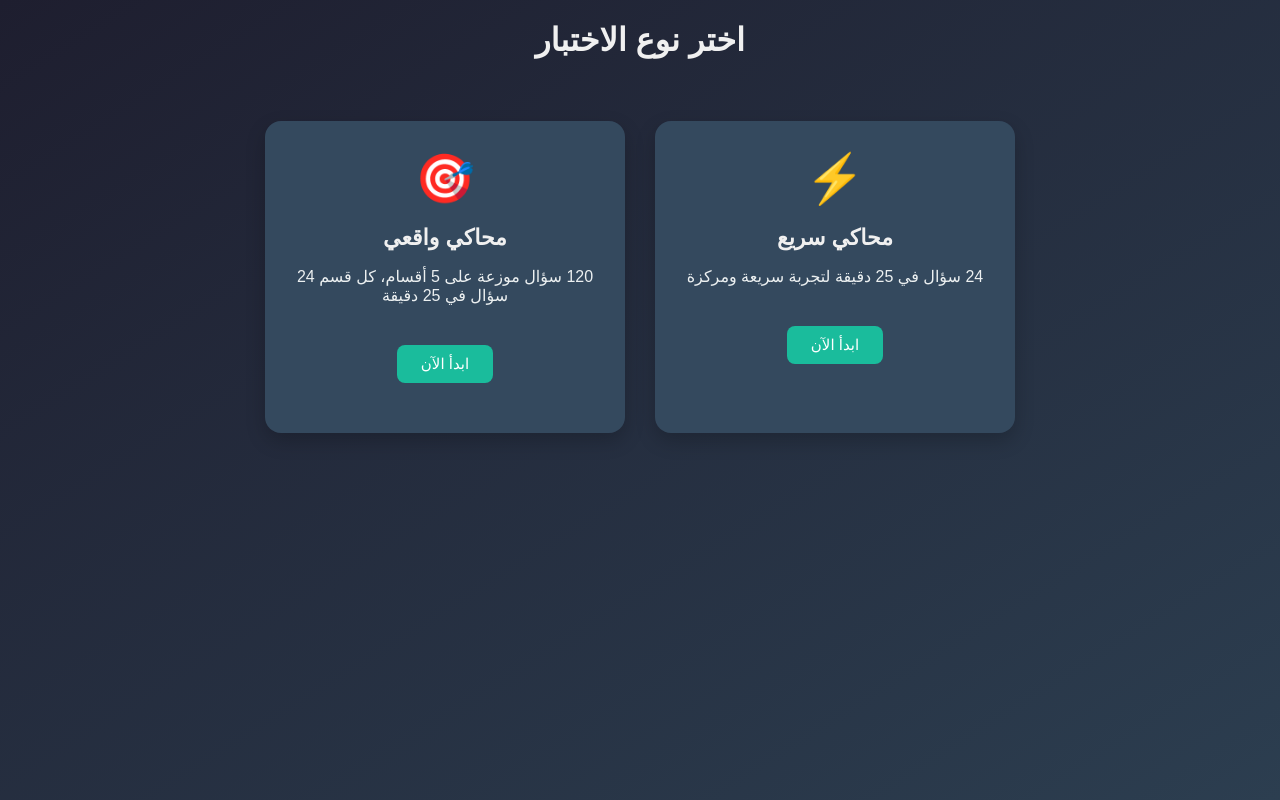
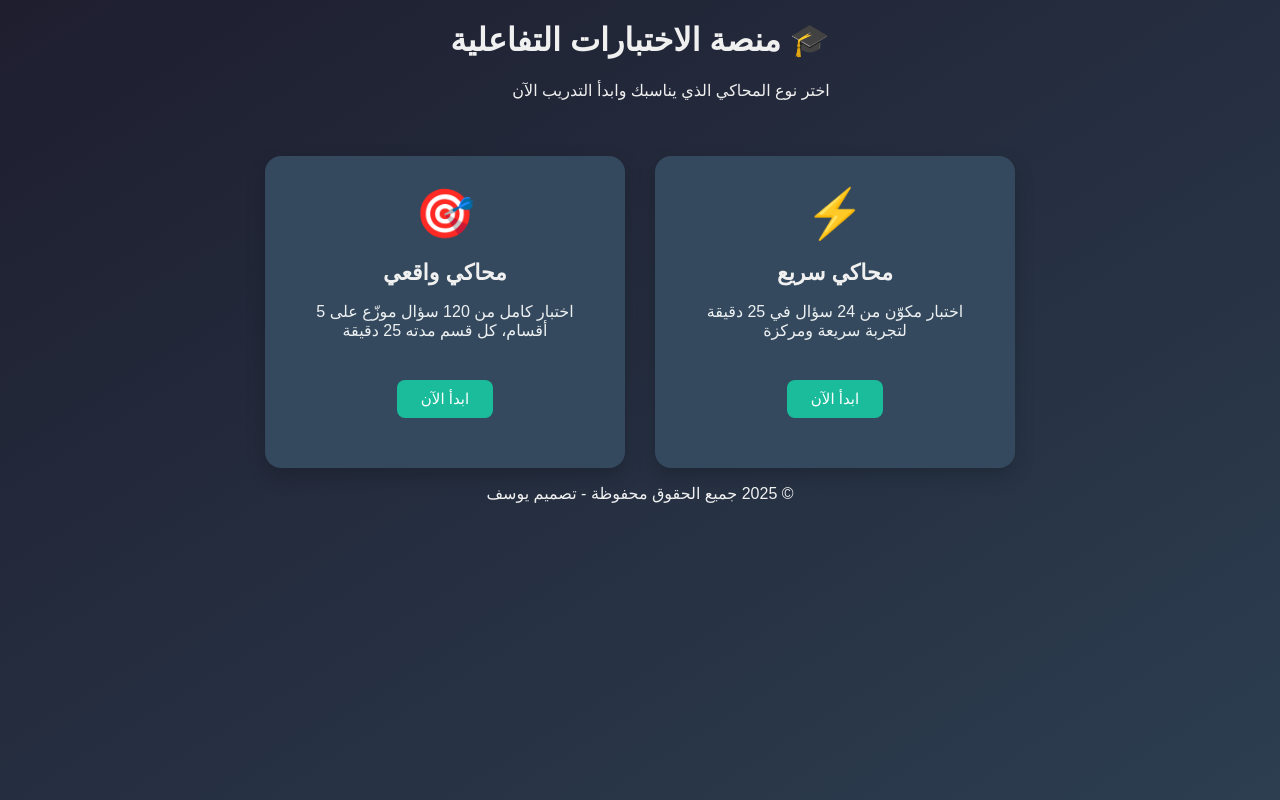
Before and after one commit to ysabri742-art/my-website2, a plain HTML site: page index.html in a window 1280 px wide. Drawn offline with Linux system fonts and the light colour scheme.

Commit message:
Update index.html

```diff
--- a/index.html
+++ b/index.html
@@ -2,26 +2,36 @@
 <html lang="ar">
 <head>
   <meta charset="UTF-8">
-  <title>اختبار محاكي</title>
+  <title>منصة الاختبارات التفاعلية</title>
   <meta name="viewport" content="width=device-width, initial-scale=1.0">
   <link rel="stylesheet" href="style.css">
 </head>
 <body>
-  <h1>اختر نوع الاختبار</h1>
-  <div class="card-grid">
+  <header class="header">
+    <h1>🎓 منصة الاختبارات التفاعلية</h1>
+    <p>اختر نوع المحاكي الذي يناسبك وابدأ التدريب الآن</p>
+  </header>
+
+  <main class="card-grid">
     <div class="card" onclick="startQuickMock()">
       <div class="card-icon">⚡</div>
       <h2>محاكي سريع</h2>
-      <p>24 سؤال في 25 دقيقة لتجربة سريعة ومركزة</p>
+      <p>اختبار مكوّن من 24 سؤال في 25 دقيقة لتجربة سريعة ومركزة</p>
       <button>ابدأ الآن</button>
     </div>
+
     <div class="card" onclick="startRealMock()">
       <div class="card-icon">🎯</div>
       <h2>محاكي واقعي</h2>
-      <p>120 سؤال موزعة على 5 أقسام، كل قسم 24 سؤال في 25 دقيقة</p>
+      <p>اختبار كامل من 120 سؤال موزّع على 5 أقسام، كل قسم مدته 25 دقيقة</p>
       <button>ابدأ الآن</button>
     </div>
-  </div>
+  </main>
+
+  <footer class="footer">
+    <p>© 2025 جميع الحقوق محفوظة - تصميم يوسف</p>
+  </footer>
+
   <script src="script.js"></script>
 </body>
 </html>
```
